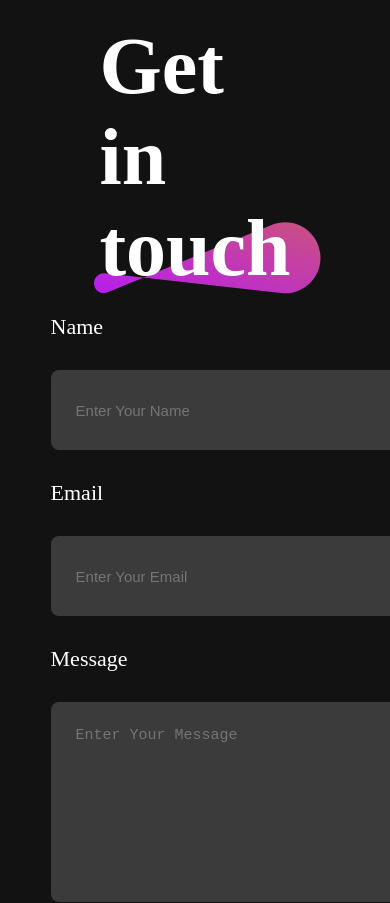
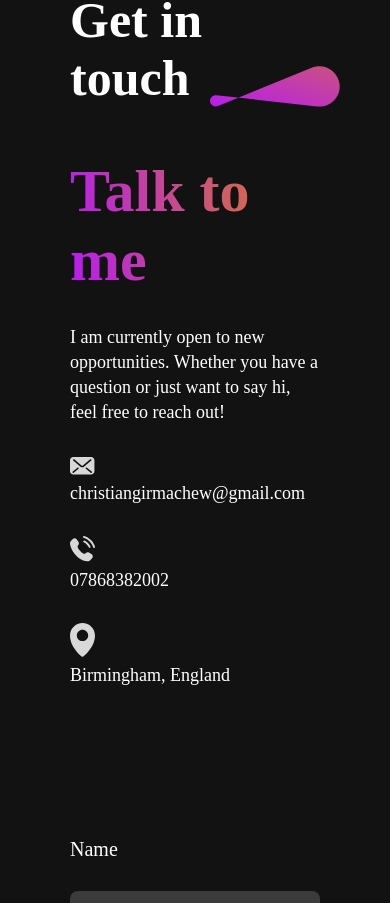
Before and after one commit to christianendale/christianendale.github.io, a React (Vite) app: page / in a window 390 px wide. Shown: the part 4660-5563 px from the top of the page. Built offline with nearby package versions, Linux system fonts and the light colour scheme.

Commit message:
`Added responsive styles for contact component at max-width 768px`

```diff
--- a/src/Components/Contact/Contact.css
+++ b/src/Components/Contact/Contact.css
@@ -119,3 +119,61 @@
 .contactSubmit:hover {
 	transform: scale(1.05);
 }
+
+@media (max-width: 768px) {
+	.contact {
+		margin: 50px 70px;
+		align-items: start;
+		gap: 50px;
+	}
+
+	.contactTitle h1 {
+		font-size: 5rem;
+		padding: 0;
+		font-weight: 600;
+	}
+
+	.contactTitle img {
+		width: 130px;
+		margin-right: -20px;
+	}
+
+	.contactSection {
+		flex-direction: column;
+	}
+
+	.contactLeft h1 {
+		font-size: 6rem;
+	}
+
+	.contactLeft p {
+		font-size: 1.8rem;
+	}
+
+	.contactDetail {
+		gap: 20px;
+	}
+
+	.contactDetail img {
+		width: 25px;
+	}
+
+	.contactRight label {
+		font-size: 20px;
+	}
+
+	.contactRight input {
+		width: 100%;
+		font-size: 2rem;
+	}
+
+	.contactRight textarea {
+		width: 100%;
+		font-size: 2rem;
+	}
+
+	.contactSubmit {
+		font-size: 2rem;
+		padding: 15px 40px;
+	}
+}
```
